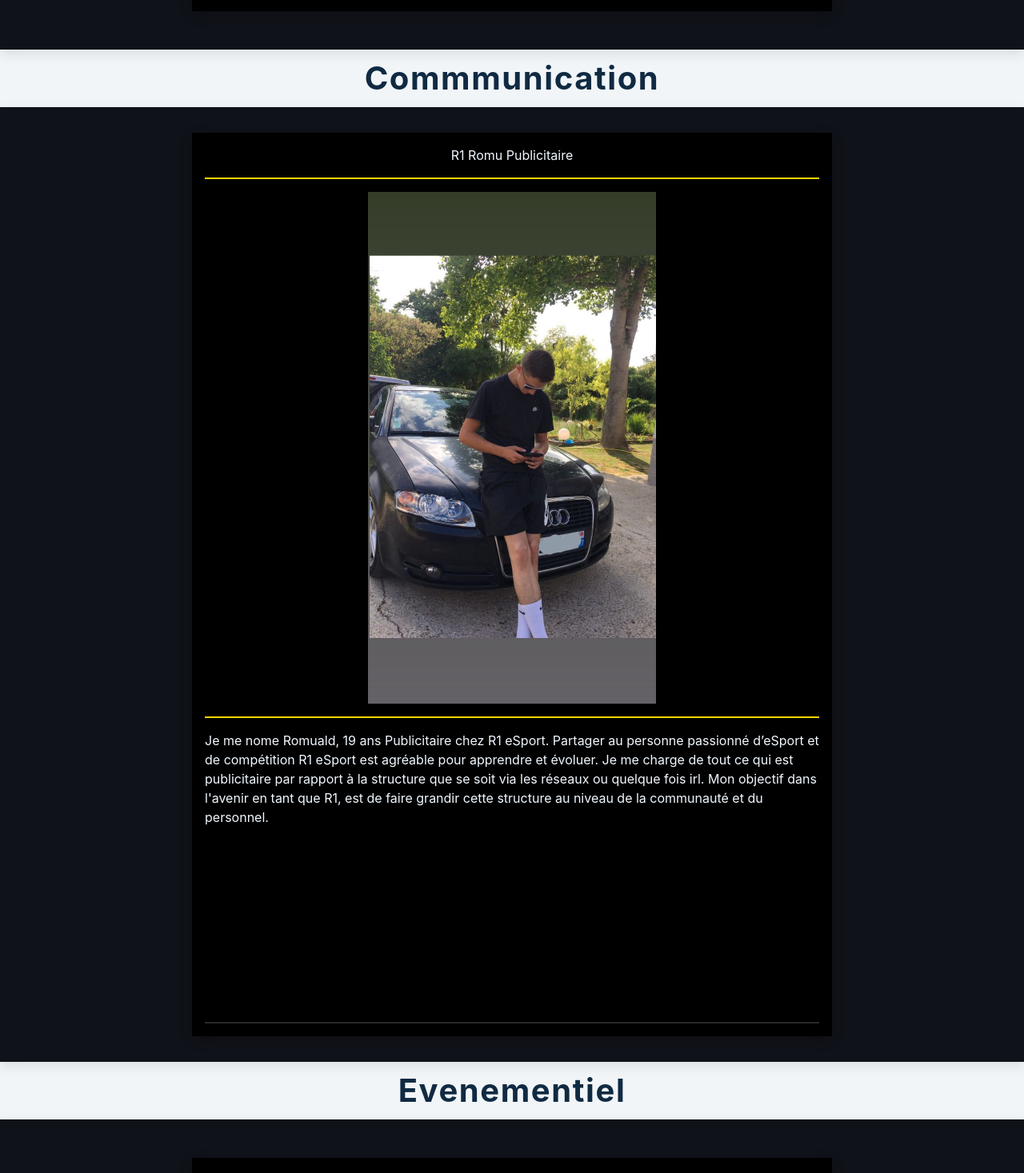
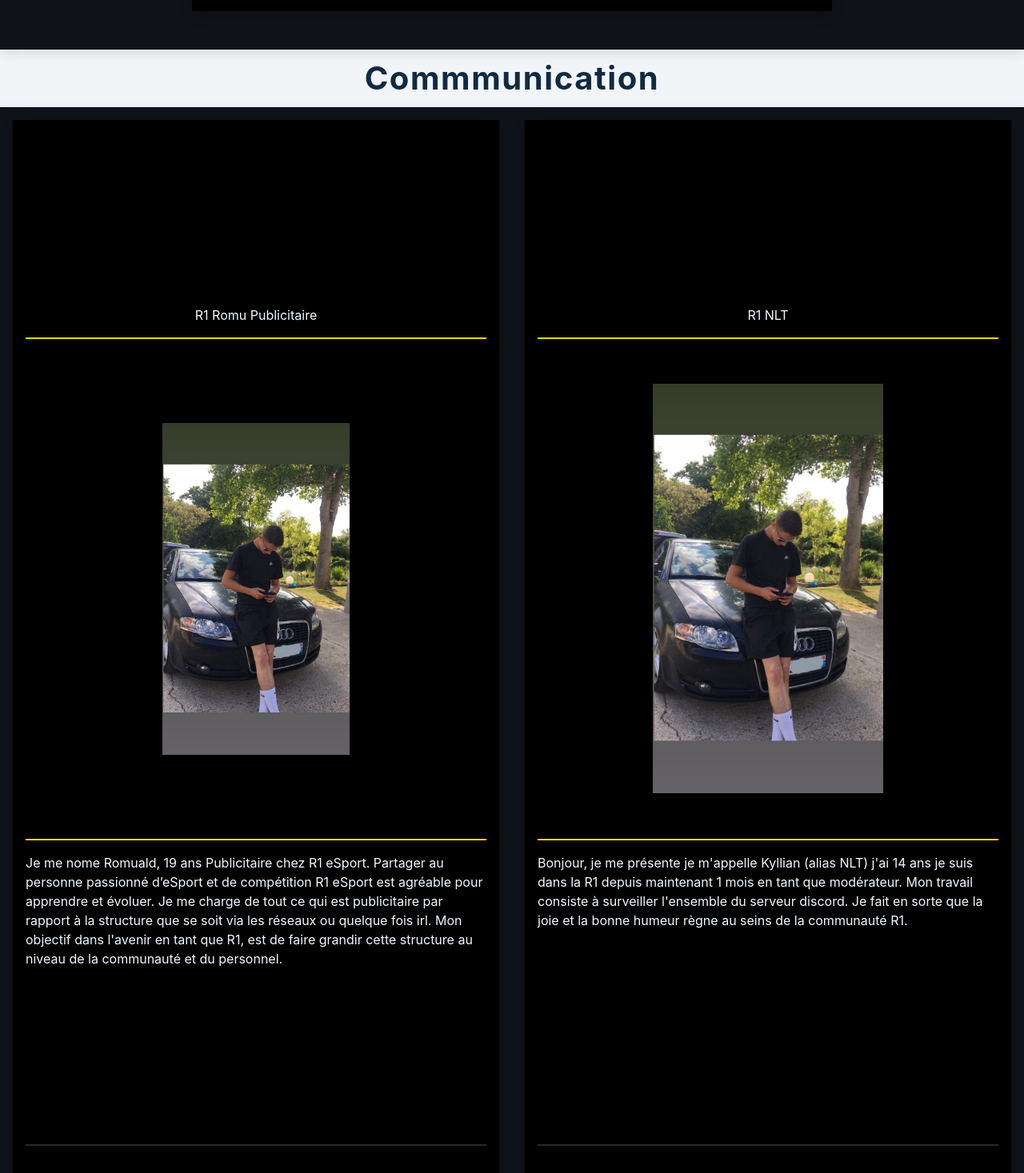
Before and after one commit to MrYogesh0709/Esports, a React (Create React App) app: page /team in a window 1280 px wide. Shown: the part 2840-4307 px from the top of the page at 80% size. Built offline with nearby package versions, Linux system fonts and the light colour scheme.

Commit message:
data changed

```diff
--- a/src/page/contact/Contact.js
+++ b/src/page/contact/Contact.js
@@ -8,7 +8,7 @@ import { useForm, ValidationError } from "@formspree/react";
 import { Link } from "react-router-dom";
 
 const Contact = () => {
-  const [state, handleSubmit] = useForm("maykaoqj");
+  const [state, handleSubmit] = useForm("xpznkdno");
   if (state.succeeded) {
     return (
       <section className="error-page section">
@@ -34,7 +34,7 @@ const Contact = () => {
       <div className="section">
         <h1 className="contactus">contact us</h1>
         <form
-          action="https://formspree.io/f/maykaoqj"
+          action="https://formspree.io/f/xpznkdno"
           method="POST"
           className="form"
           onSubmit={handleSubmit}
--- a/src/page/team/Team.js
+++ b/src/page/team/Team.js
@@ -73,7 +73,7 @@ const Team = () => {
             <div className="p1line2"></div>
             <div className="p1links">
               <a
-                href="https://twitter.com"
+                href="https://twitter.com/txmmm0?s=20&t=lw5I67WwwhLFNRueq7Edww"
                 target="_blank"
                 rel="noopener noreferrer"
               >
@@ -149,15 +149,15 @@ const Team = () => {
 
       {/* communication */}
 
-      <div className="Directrice-AudioVisuel">
+      <div className="president">
         <h2>Commmunication</h2>
 
-        <div className="audio-all">
-          <div className="audio">
+        <div className="president-all">
+          <div className="p1">
             <div className="p1name">R1 Romu Publicitaire</div>
             <div className="p1line"></div>
             <div className="p1image">
-              <img src={romu} alt="Romu" className="manon-image" />
+              <img src={romu} alt="Romu" className="team-image" />
             </div>
             <div className="p1line"></div>
             <div className="p1info">
@@ -168,6 +168,36 @@ const Team = () => {
               réseaux ou quelque fois irl. Mon objectif dans l'avenir en tant
               que R1, est de faire grandir cette structure au niveau de la
               communauté et du personnel.
+            </div>
+            <div className="p1line2"></div>
+            {/* <div className="p1links">
+              <a
+                href="https://twitter.com/r1_tatane?s=21&t=Z4qcMPOo1IHuqthGOAxVlw"
+                target="_blank"
+                rel="noopener noreferrer"
+              >
+                <img
+                  src="https://trakeresport.fr/static/img/logo_twitter.png"
+                  alt="twitter"
+                  className="logo-reseaux"
+                />
+              </a>
+            </div> */}
+          </div>
+
+          <div className="p1">
+            <div className="p1name">R1 NLT</div>
+            <div className="p1line"></div>
+            <div className="p1image">
+              <img src={romu} alt="Romu" className="manon-image" />
+            </div>
+            <div className="p1line"></div>
+            <div className="p1info">
+              Bonjour, je me présente je m'appelle Kyllian (alias NLT) j'ai 14
+              ans je suis dans la R1 depuis maintenant 1 mois en tant que
+              modérateur. Mon travail consiste à surveiller l'ensemble du
+              serveur discord. Je fait en sorte que la joie et la bonne humeur
+              règne au seins de la communauté R1.
             </div>
             <div className="p1line2"></div>
             {/* <div className="p1links">
@@ -406,6 +436,46 @@ const Team = () => {
               </a>
             </div>
           </div>
+
+          <div className="p1">
+            <div className="p1name">R1 Vexy Joueur</div>
+            <div className="p1line"></div>
+            <div className="p1image">
+              <img src={gifted} alt="R1 Gifted" className="team-image" />
+            </div>
+            <div className="p1line"></div>
+            <div className="p1info">
+              Salut je m’appelle Alexandre alias vexy j’ai 14 ans et je suis
+              joueur dans chez R1. Mes objectifs sont de devenir le meilleur
+              joueur fortnite. Je suis depuis environ 5 mois dans cette équipe
+              que je trouve engager.
+            </div>
+            <div className="p1line2"></div>
+            <div className="p1links">
+              <a
+                href="https://twitter.com/vexy70745755?s=20&t=qBMshDOEuWGdaWxuDxzGMw"
+                target="_blank"
+                rel="noopener noreferrer"
+              >
+                <img
+                  src="https://trakeresport.fr/static/img/logo_twitter.png"
+                  alt="twitter"
+                  className="logo-reseaux"
+                />
+              </a>
+              <a
+                href="https://www.twitch.tv/vexyfnbr__"
+                target="_blank"
+                rel="noopener noreferrer"
+              >
+                <img
+                  src="https://trakeresport.fr/static/img/logo_twitch_bpanc.png"
+                  alt="twitch"
+                  className="logo-reseaux"
+                />
+              </a>
+            </div>
+          </div>
         </div>
       </div>
 
```
